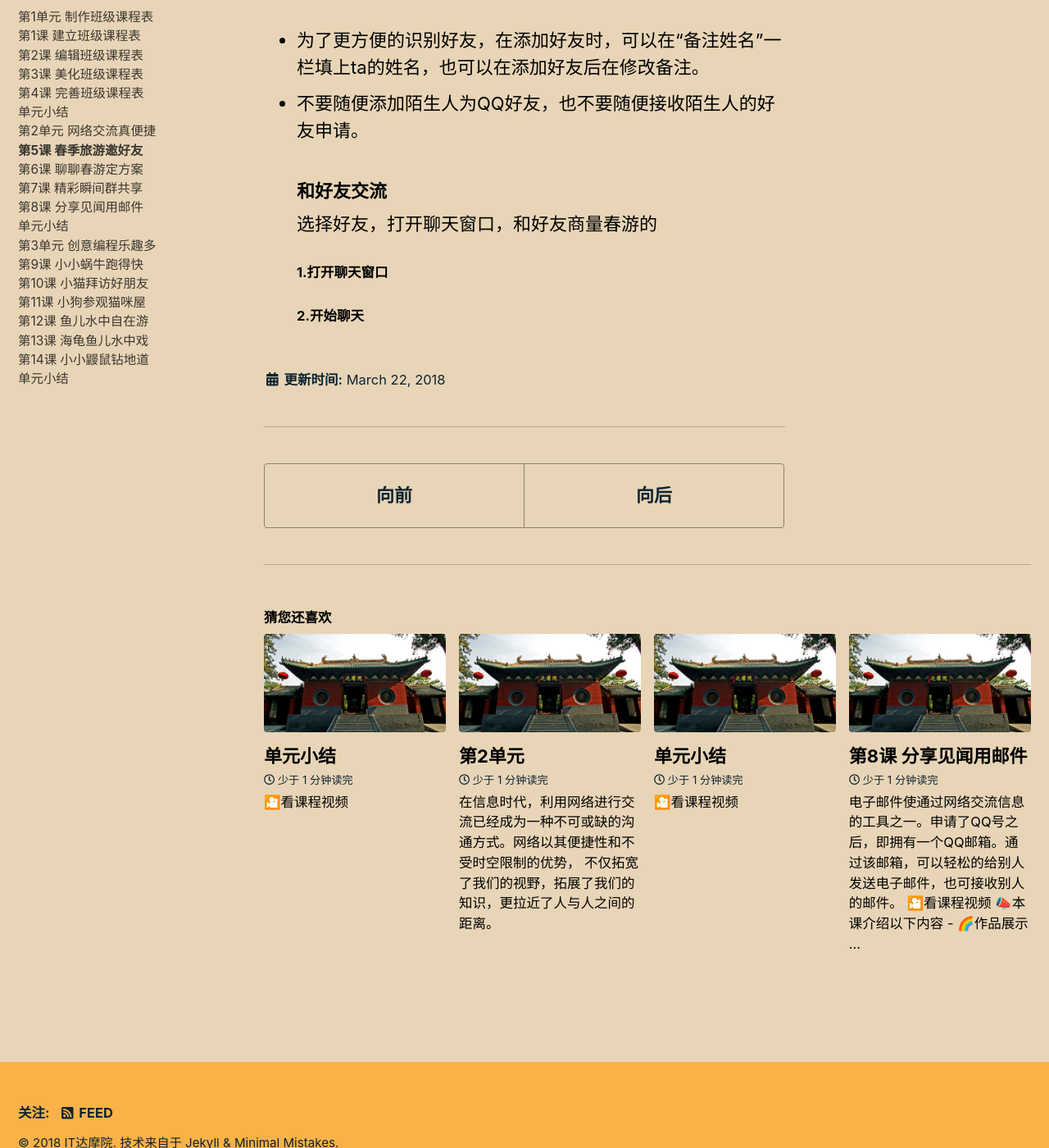
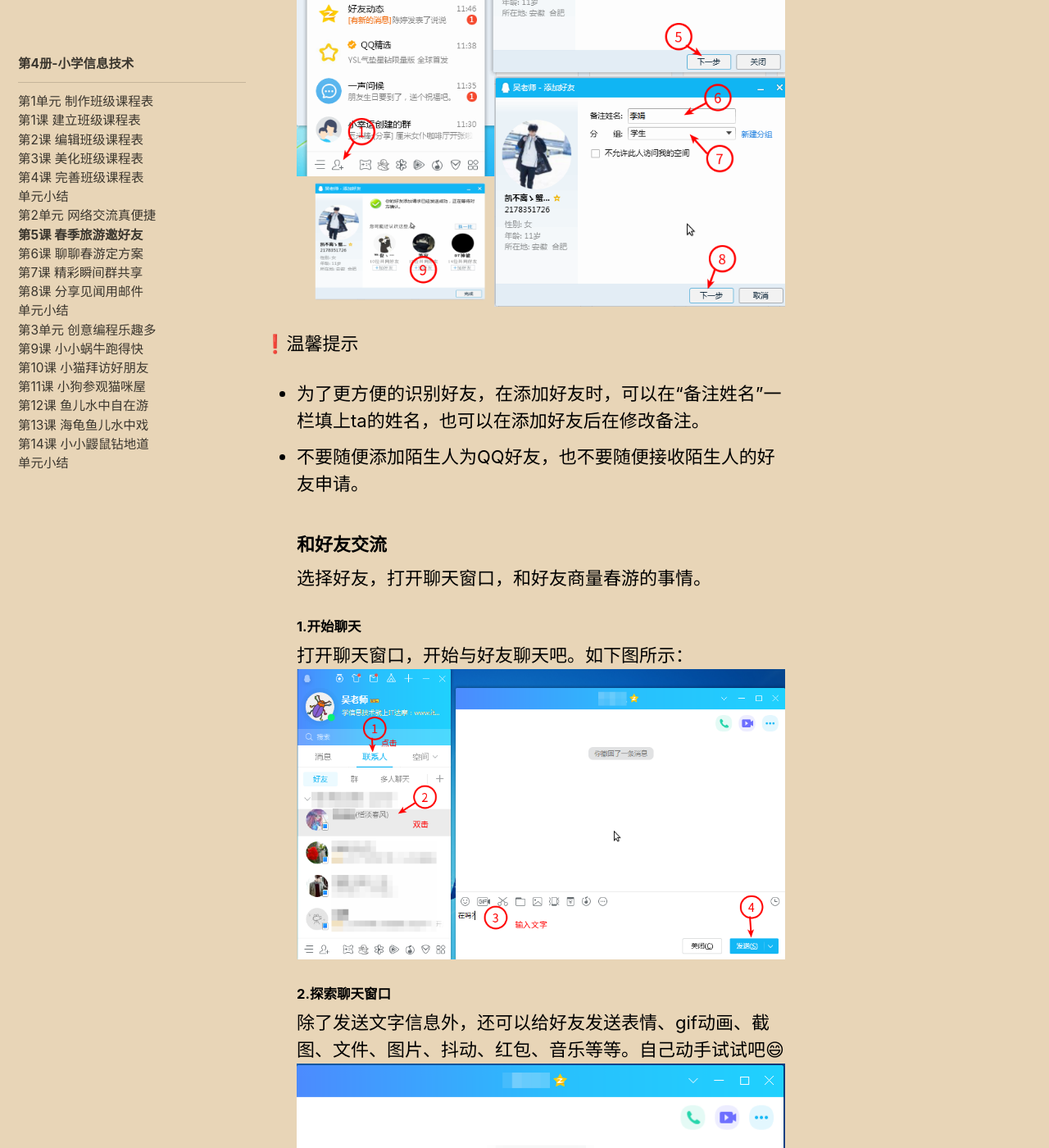
Before and after one commit to xinfengwu/goshinh.github.io-jekll-, a Jekyll site: the page built from _posts/courses/14-IT-Primary-4-version4/2018-03-22-Lesson5.md, in a window 1280 px wide and 1400 px high, scrolled down 2511 px. Shown: the whole window at 82% size. Built offline with Jekyll 4.4.1, drawn with Linux system fonts in a browser that asks for light colours; nearby versions of some CDN libraries; emoji names are drawn with the system emoji font; some of the changed text lies outside the part shown.

Commit message:
Update 2018-03-22-Lesson5.md

```diff
--- a/_posts/courses/14-IT-Primary-4-version4/2018-03-22-Lesson5.md
+++ b/_posts/courses/14-IT-Primary-4-version4/2018-03-22-Lesson5.md
@@ -37,6 +37,13 @@ layouts_gallery:
 - 为了更方便的识别好友，在添加好友时，可以在“备注姓名”一栏填上ta的姓名，也可以在添加好友后在修改备注。
 - 不要随便添加陌生人为QQ好友，也不要随便接收陌生人的好友申请。
 ### 和好友交流
-选择好友，打开聊天窗口，和好友商量春游的
-#### 1.打开聊天窗口
-#### 2.开始聊天
+选择好友，打开聊天窗口，和好友商量春游的事情。
+#### 1.开始聊天
+打开聊天窗口，开始与好友聊天吧。如下图所示：
+![](/courses/ITP4/5.3.png)
+#### 2.探索聊天窗口
+除了发送文字信息外，还可以给好友发送表情、gif动画、截图、文件、图片、抖动、红包、音乐等等。自己动手试试吧:smile:
+![](/courses/ITP4/5.4.png)
+
+:heavy_exclamation_mark:温馨提示
+- 在聊天窗口中，默认按`Ctrl + Enter`组合键发送消息。
```
Also changed, not shown: other parts of _posts/courses/14-IT-Primary-4-version4/2018-03-22-Lesson5.md (+2 -2 lines).
